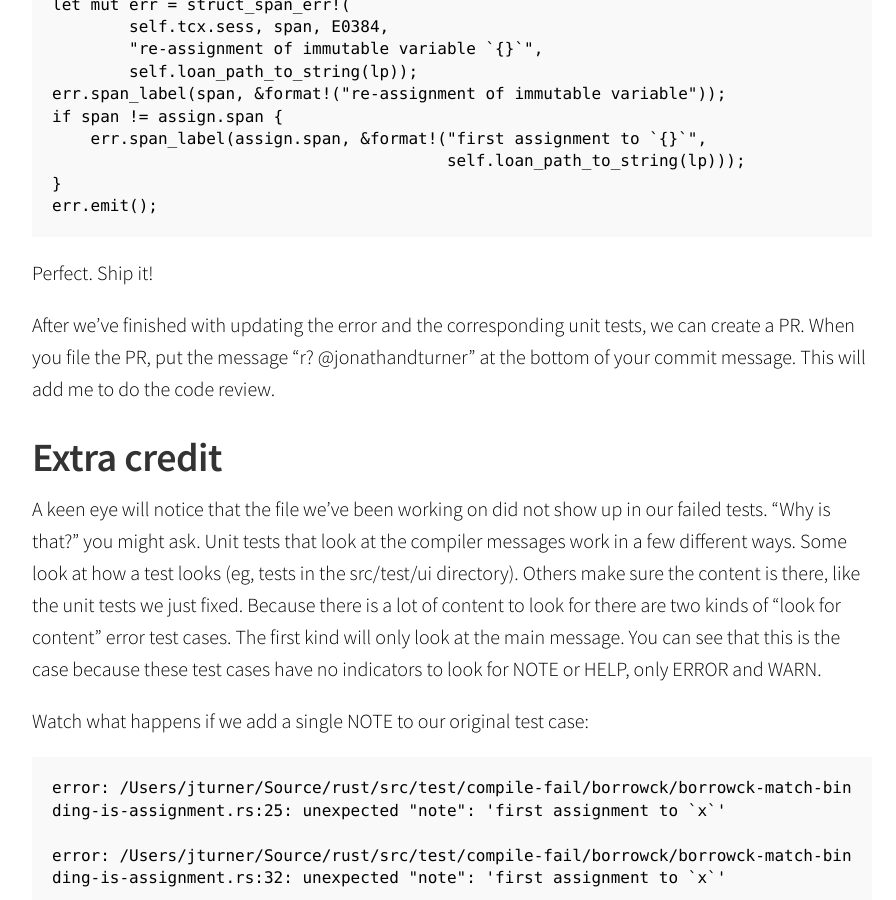
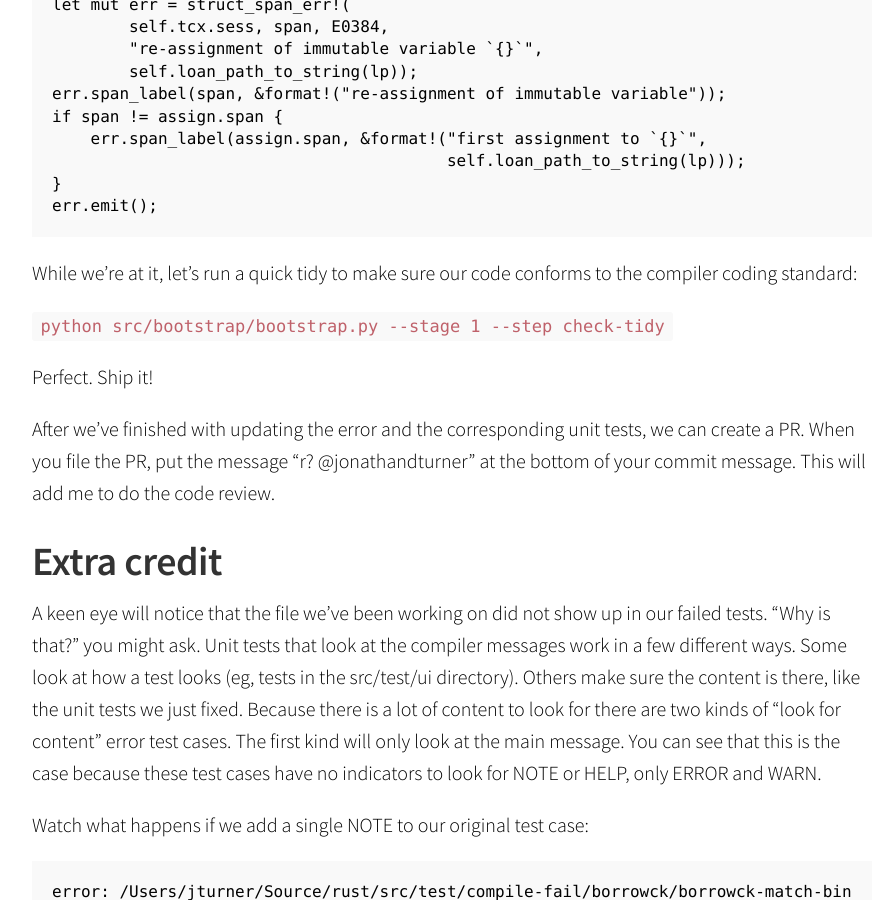
Before and after one commit to sophiajt/jntrnr.github.io, a Jekyll site: the page built from _posts/2016-08-03-helping-out-with-rust-errors.md, in a window 1280 px wide and 900 px high, scrolled down 7101 px. Shown: the whole window, without its empty margins (188-1084 px from the left). Built offline with Jekyll 4.4.1, drawn with Linux system fonts in a browser that asks for light colours.

Commit message:
Mention running tidy

````diff
--- a/_posts/2016-08-03-helping-out-with-rust-errors.md
+++ b/_posts/2016-08-03-helping-out-with-rust-errors.md
@@ -287,6 +287,11 @@ if span != assign.span {
 err.emit();
 ```
 
+While we're at it, let's run a quick tidy to make sure our code conforms to the compiler coding
+standard:
+
+```python src/bootstrap/bootstrap.py --stage 1 --step check-tidy```
+
 Perfect.  Ship it!
 
 After we've finished with updating the error and the corresponding unit tests, we can create a PR.
````
